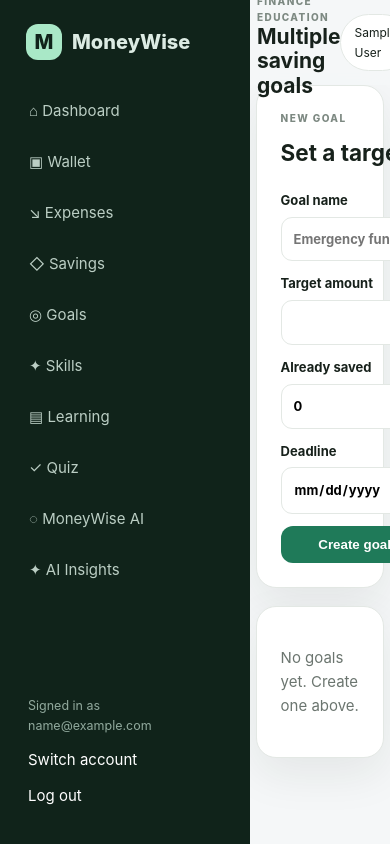
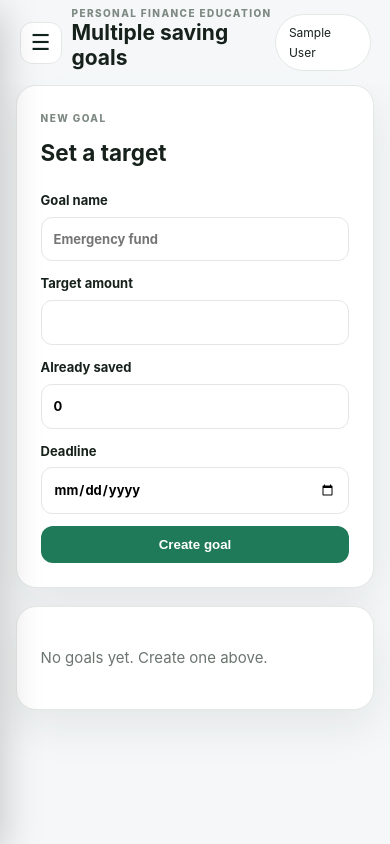
Before and after one commit to Rudraksh-3110/Moneywise.4, a Flask app: page /goals in a window 390 px wide; the page is wider, and only the part inside the window is pictured. Run offline with Flask 3, Linux system fonts and the light colour scheme; the visitor is signed in with stand-in values (Sample User, id 1); data comes from the database, SQL or seed files in the repository; data that the repository does not hold is empty.

Commit message:
Make sidebar an overlay on mobile

```diff
--- a/static/css/style.css
+++ b/static/css/style.css
@@ -22,3 +22,52 @@
 .no-sidebar .main{margin-left:0!important;width:100%!important;min-width:0!important;}
 .no-sidebar .page{width:100%!important;max-width:none!important;margin:0!important;}
 .no-sidebar .topbar{width:100%!important;}
+
+/* Mobile navigation: collapse the permanent sidebar into an overlay menu. */
+@media(max-width:680px){
+  .sidebar{
+    width:250px!important;
+    transform:translateX(-100%)!important;
+    transition:transform .22s ease!important;
+    box-shadow:0 12px 40px rgba(0,0,0,.22);
+  }
+  .sidebar.open{transform:translateX(0)!important;}
+  .main{
+    margin-left:0!important;
+    width:100%!important;
+    min-width:0!important;
+  }
+  .menu-btn{
+    display:grid!important;
+    place-items:center;
+    width:42px;
+    height:42px;
+    margin-right:10px;
+    border:1px solid var(--line);
+    border-radius:12px;
+    background:#fff;
+    color:#10231a;
+    cursor:pointer;
+    font-size:22px;
+    flex:0 0 auto;
+  }
+  .sidebar-backdrop{
+    position:fixed;
+    inset:0;
+    background:rgba(16,35,26,.38);
+    z-index:900;
+    opacity:0;
+    visibility:hidden;
+    pointer-events:none;
+    transition:opacity .22s ease;
+  }
+  .sidebar-backdrop.show{
+    opacity:1;
+    visibility:visible;
+    pointer-events:auto;
+  }
+}
+@media(min-width:681px){
+  .menu-btn{display:none!important;}
+  .sidebar-backdrop{display:none!important;}
+}
```
